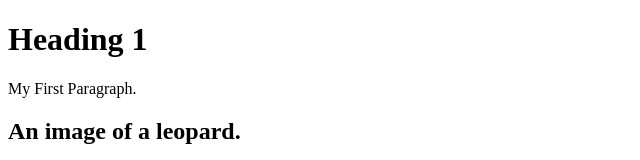
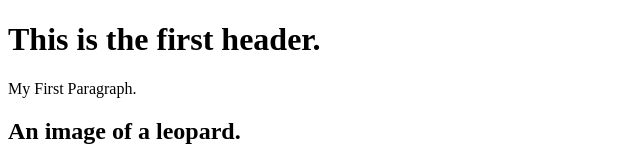
Before and after one commit to DarylKKH/FIT3179, a plain HTML site: page index.html in a window 1280 px wide. Shown: the top 160 px of the page, without its empty margins (0-640 px from the left). Drawn offline with Linux system fonts and the light colour scheme.

Commit message:
Updated the index.html file

```diff
--- a/index.html
+++ b/index.html
@@ -4,7 +4,7 @@
     <title>Daryl's first HTML Document</title>
 </head>
 <body>
-    <h1>Heading 1</h1>
+    <h1>This is the first header.</h1>
     <p>My First Paragraph.</p>
 
     <h2> An image of a leopard. </h2>
```
